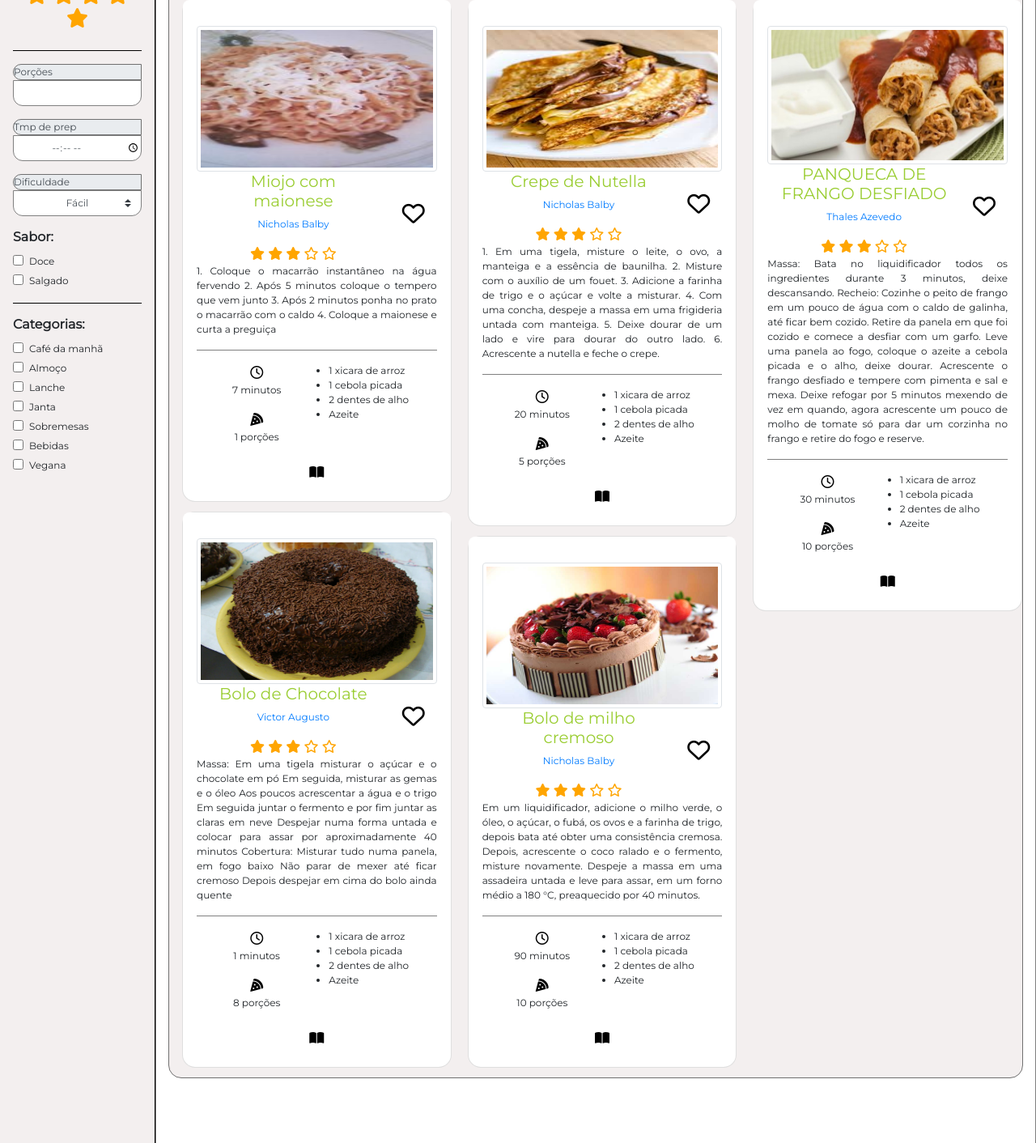
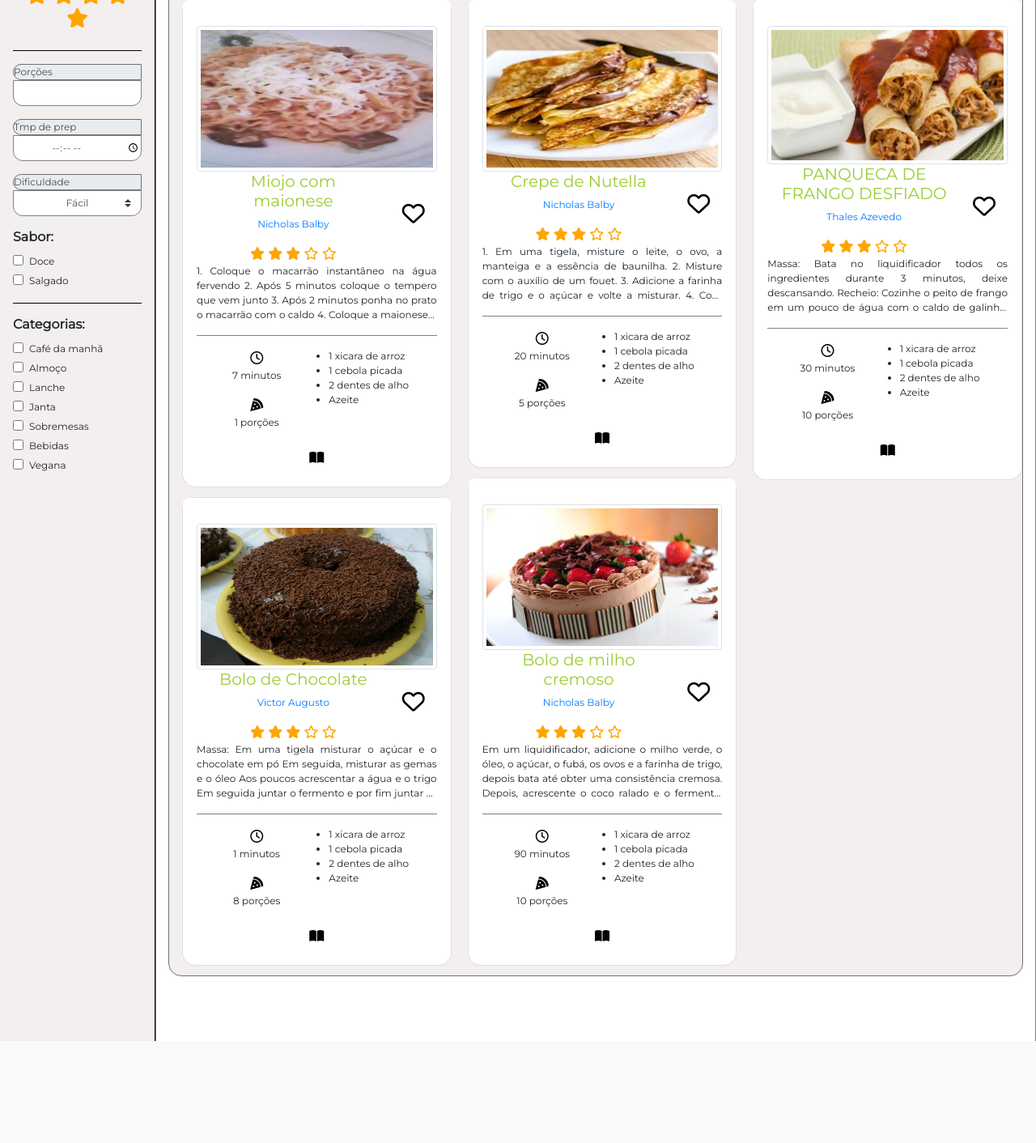
Before and after one commit to Tads98/CookIt, a Django app: page / in a window 1280 px wide. Shown: the part 174-1586 px from the top of the page at 81% size. After the commit the page ends 1460 px from the top, so only its background shows below. Run offline with Django 3.2, Linux system fonts and the light colour scheme; data comes from the database, SQL or seed files in the repository; some libraries are stand-ins or nearby versions.

Commit message:
Resumindo Modo de Preparo em Preview

```diff
--- a/core/static/custom/css/style.css
+++ b/core/static/custom/css/style.css
@@ -14,6 +14,13 @@ body {
 .thumbnail{
     width: 100%;
     max-height: 180px;
+}
+p{
+    display: -webkit-box;
+   -webkit-line-clamp: 4; /* number of lines to show */
+   -webkit-box-orient: vertical;
+    overflow: hidden;
+    text-overflow: ellipsis;
 }
 
 /* Cad. Edit. Receita */
--- a/core/templates/receita/index.html
+++ b/core/templates/receita/index.html
@@ -25,8 +25,7 @@
                 <h3><i class="col far fa-heart"></i></h3>
             </a>
             <div class="prep-mode-tela-inicial row">
-                <!--TODO: Resumir modo de preparo em CSS-->
-                <p class="text-justify">
+                <p class="text-justify" maxlength="50">
                     {{ receita.modo_preparo }}
                 </p>
 
```
